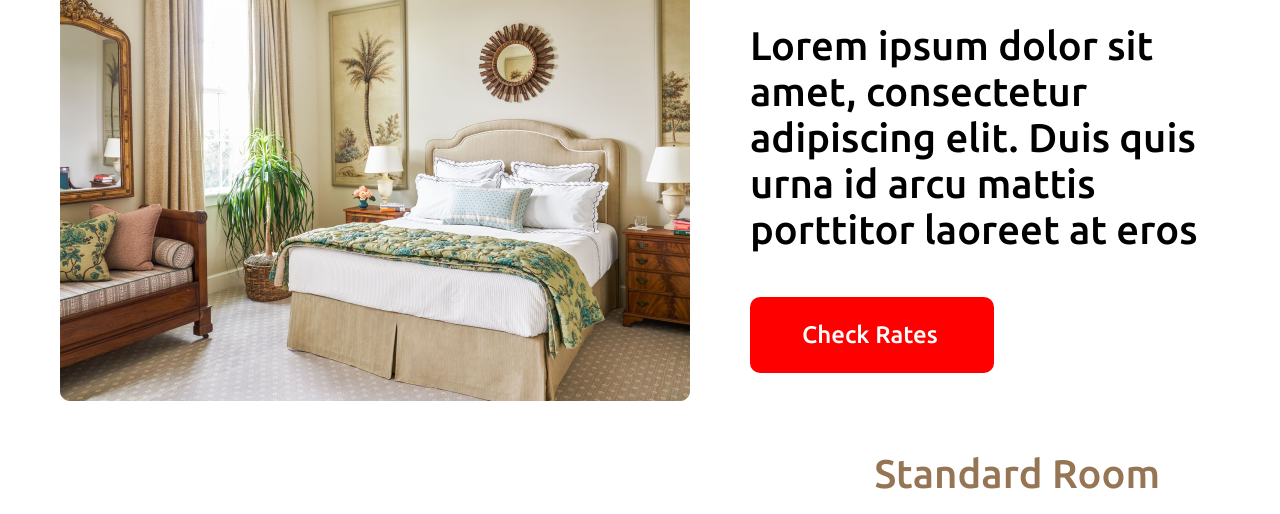
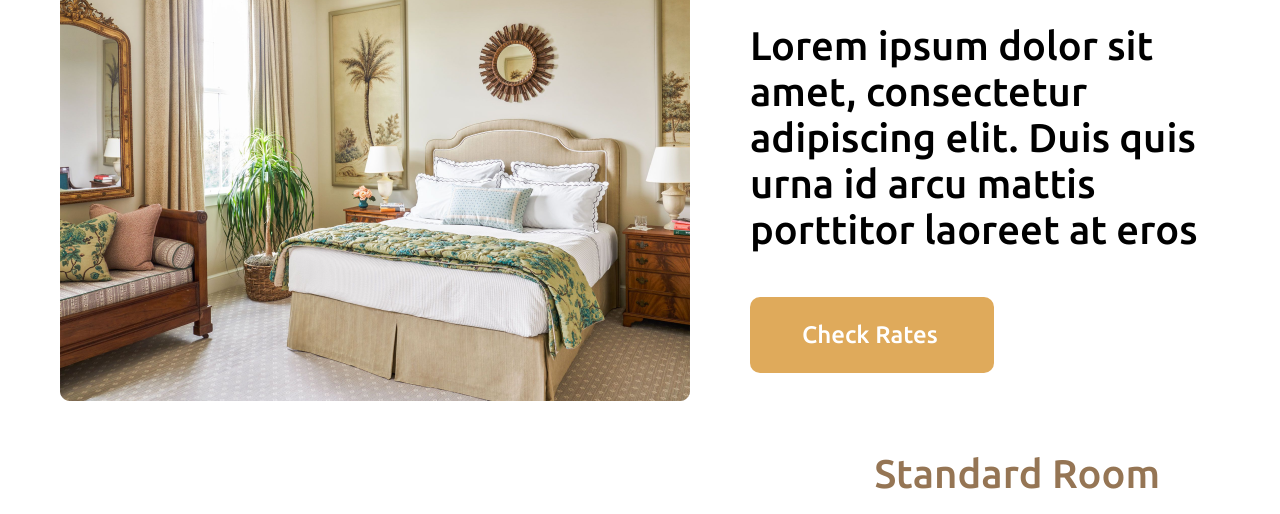
Before and after one commit to anaphitskhelauri/BonHotel, a plain HTML site: page rooms.html in a window 1280 px wide. Shown: the part 438-952 px from the top of the page. Drawn offline with Linux system fonts and the light colour scheme.

Commit message:
button color

```diff
--- a/style.css
+++ b/style.css
@@ -719,7 +719,7 @@ html {
     font-style: normal;
     font-weight: 500;
     line-height: normal;
-    background-color: red;
+    background-color: #DFAA5B;
     padding: 24px 52px;
     border-radius: 10px;
     width: 244px;
```
